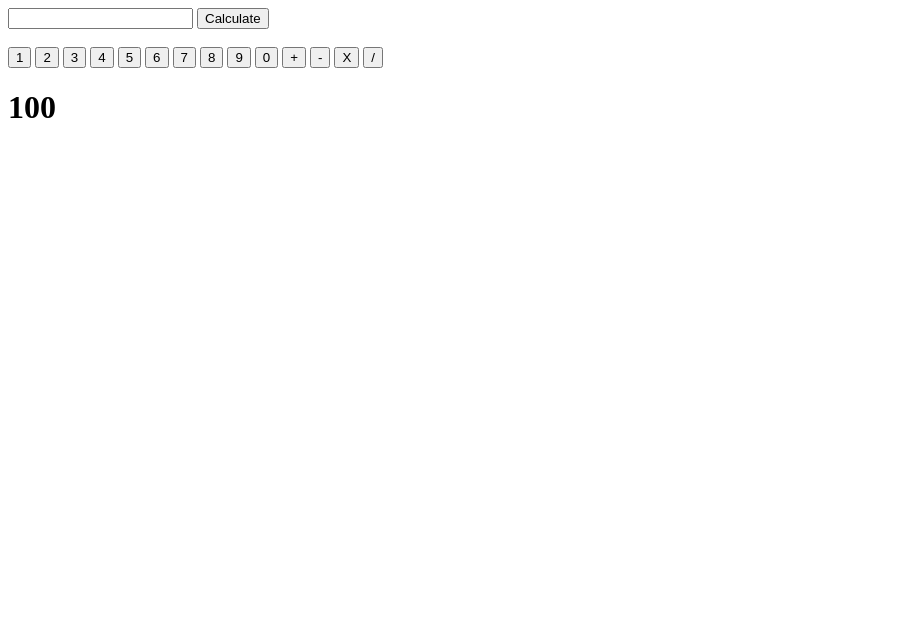
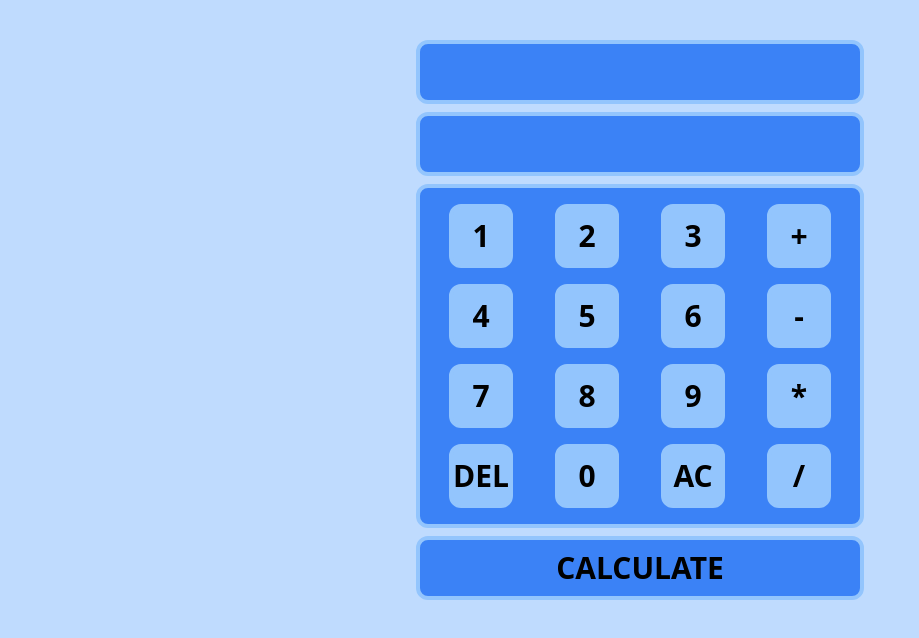
Before and after one commit to muhhae/Genics-SimpleApp, a plain HTML site: page index.html in a window 1280 px wide. Shown: the whole page, without its empty margins (0-919 px from the left). Drawn offline with nearby package versions, Linux system fonts and the light colour scheme.

Commit message:
Simple calculator

```diff
--- a/index.html
+++ b/index.html
@@ -5,30 +5,58 @@
     <meta charset="UTF-8">
     <meta name="viewport" content="width=device-width, initial-scale=1.0">
     <title>Kalkulator</title>
-
+    <script src="https://cdn.tailwindcss.com"></script>
 </head>
 
-<body>
-    <input type="text" id="calc">
-    <input type="button" value="Calculate" id="enter"><br><br>
-
-    <button class="kal" id="1"> 1 </button>
-    <button class="kal" id="2"> 2 </button>
-    <button class="kal" id="3"> 3 </button>
-    <button class="kal" id="4"> 4 </button>
-    <button class="kal" id="5"> 5 </button>
-    <button class="kal" id="6"> 6 </button>
-    <button class="kal" id="7"> 7 </button>
-    <button class="kal" id="8"> 8 </button>
-    <button class="kal" id="9"> 9 </button>
-    <button class="kal" id="0"> 0 </button>
-    <button class="kal" id="+"> + </button>
-    <button class="kal" id="-"> - </button>
-    <button class="kal" id="*"> X </button>
-    <button class="kal" id="/"> / </button>
-
-    <h1 id="res">100</h1>
-
+<body class=" bg-blue-200 p-10">
+    <div class="max-w-md m-auto">
+        <input type="text" id="calc"
+            class="p-2 w-full h-16 font-bold text-3xl border-4 rounded-xl bg-blue-500 border-blue-300">
+        <h1 id="res" class="mt-2 p-2 w-full h-16 font-bold text-3xl border-4 rounded-xl bg-blue-500 border-blue-300">
+        </h1>
+        <div
+            class="operator rounded-xl mt-2 p-4 bg-blue-500 border-blue-300 border-4 grid grid-cols-4 auto-cols-max-4 gap-4 justify-items-center">
+            <button class="kal rounded-xl bg-blue-300 border-blue-300 border-4 grid-cols-3 h-16 w-16 font-bold text-3xl"
+                id="1"> 1 </button>
+            <button class="kal rounded-xl bg-blue-300 border-blue-300 border-4 grid-cols-3 h-16 w-16 font-bold text-3xl"
+                id="2"> 2 </button>
+            <button class="kal rounded-xl bg-blue-300 border-blue-300 border-4 grid-cols-3 h-16 w-16 font-bold text-3xl"
+                id="3"> 3 </button>
+            <button class="kal rounded-xl bg-blue-300 border-blue-300 border-4 grid-cols-3 h-16 w-16 font-bold text-3xl"
+                id="+"> + </button>
+            <button class="kal rounded-xl bg-blue-300 border-blue-300 border-4 grid-cols-3 h-16 w-16 font-bold text-3xl"
+                id="4"> 4 </button>
+            <button class="kal rounded-xl bg-blue-300 border-blue-300 border-4 grid-cols-3 h-16 w-16 font-bold text-3xl"
+                id="5"> 5 </button>
+            <button class="kal rounded-xl bg-blue-300 border-blue-300 border-4 grid-cols-3 h-16 w-16 font-bold text-3xl"
+                id="6"> 6 </button>
+            <button class="kal rounded-xl bg-blue-300 border-blue-300 border-4 grid-cols-3 h-16 w-16 font-bold text-3xl"
+                id="-"> - </button>
+            <button class="kal rounded-xl bg-blue-300 border-blue-300 border-4 grid-cols-3 h-16 w-16 font-bold text-3xl"
+                id="7"> 7 </button>
+            <button class="kal rounded-xl bg-blue-300 border-blue-300 border-4 grid-cols-3 h-16 w-16 font-bold text-3xl"
+                id="8"> 8 </button>
+            <button class="kal rounded-xl bg-blue-300 border-blue-300 border-4 grid-cols-3 h-16 w-16 font-bold text-3xl"
+                id="9"> 9 </button>
+            <button class="kal rounded-xl bg-blue-300 border-blue-300 border-4 grid-cols-3 h-16 w-16 font-bold text-3xl"
+                id="*"> * </button>
+            <button class="rounded-xl bg-blue-300 border-blue-300 border-4 grid-cols-3 h-16 w-16 font-bold text-3xl"
+                id="del">
+                DEL
+            </button>
+            <button class="kal rounded-xl bg-blue-300 border-blue-300 border-4 grid-cols-3 h-16 w-16 font-bold text-3xl"
+                id="0"> 0 </button>
+            <button class="rounded-xl bg-blue-300 border-blue-300 border-4 grid-cols-3 h-16 w-16 font-bold text-3xl"
+                id="ac">
+                AC
+            </button>
+            <button class="kal rounded-xl bg-blue-300 border-blue-300 border-4 grid-cols-3 h-16 w-16 font-bold text-3xl"
+                id="/"> / </button>
+        </div>
+        <button id="enter"
+            class="mt-2 mx-auto h-16 w-full font-bold text-3xl border-4 rounded-xl bg-blue-500 border-blue-300">CALCULATE
+        </button>
+    </div>
     <script src="script.js"></script>
 </body>
 
--- a/package.json
+++ /dev/null
@@ -1,5 +0,0 @@
-{
-  "dependencies": {
-    "tailwindcss": "^3.3.2"
-  }
-}
--- a/script.js
+++ b/script.js
@@ -1,6 +1,9 @@
 var input = document.getElementById("calc");
 var res = document.getElementById("res");
 var enter = document.getElementById("enter");
+var del = document.getElementById("del");
+var ac = document.getElementById("ac");
+
 
 const op = document.getElementsByClassName("kal");
 Array.from(op).forEach(e => {
@@ -12,3 +15,11 @@ Array.from(op).forEach(e => {
 enter.addEventListener("click", function () {
     res.textContent = eval(input.value);
 })
+
+del.addEventListener("click", function () {
+    input.value = input.value.slice(0, -1);
+})
+
+ac.addEventListener("click", function () {
+    input.value = "";
+})
```
Also changed, not shown: 1 other file.
